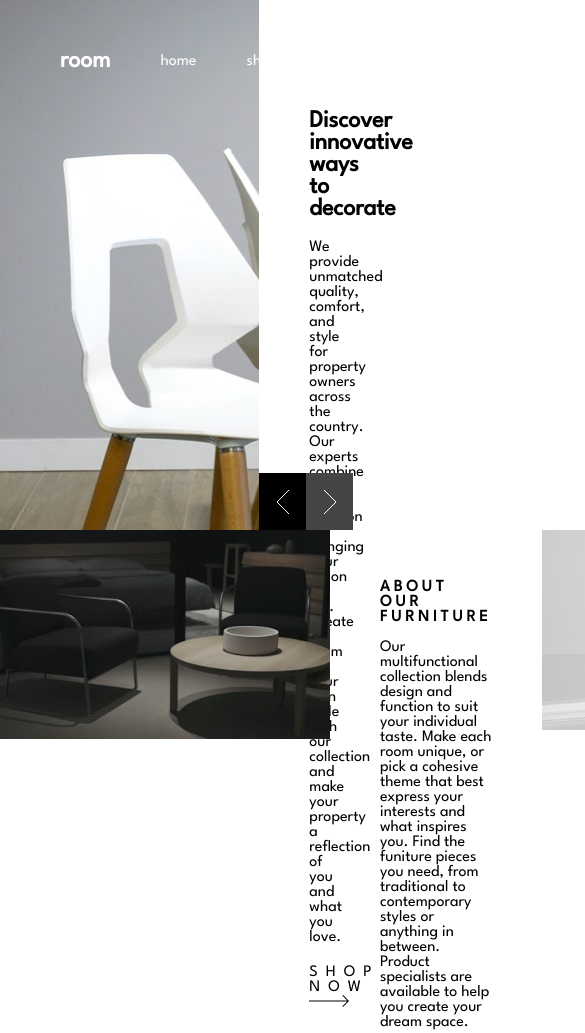
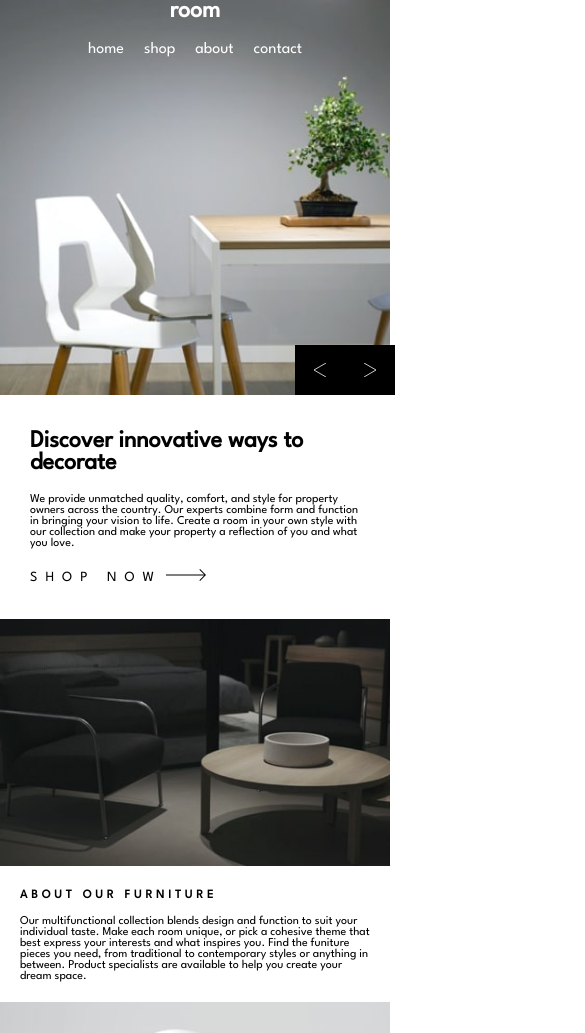
Before and after one commit to InspiredByWill/02_social_proof, a plain HTML site: page index.html in a window 390 px wide. Shown: the top 1033 px of the page, 585 px wide, since content can reach past the window. Drawn offline with Linux system fonts and the light colour scheme.

Commit message:
second commit

```diff
--- a/class_assignment.css
+++ b/class_assignment.css
@@ -56,8 +56,9 @@ nav li a {
     align-content: center;
     margin: 110px 50px 0px 50px;
 }
-.shop {
+.shop a {
     letter-spacing: 8px;
+    color: #000;
 }
 .angles {
     display: flex;
@@ -91,36 +92,49 @@ nav li a {
     letter-spacing: 4px;
     font-weight: 600;
 }
-@media (max-width: 375px) {
+@media (max-width: 640px) {
     body {
         width: 100%;
         font-family: 'League Spartan', sans-serif;
+        position: relative;
     }
     .top {
         flex-direction: column;
     }
     .left {
         background: url(Image/White\ chair\ and\ table\ \(\ mobile\ view\).jpg);
-        width: 100%;
-        height: 360px;
+        background-size: 100% 100%;
+        height: 395px;
+        max-height: 615px;
     }
     nav {
-        flex-wrap: wrap;
+        flex-direction: column;
         position: unset;
+        align-items: unset;
+    }
+    nav li a {
+        justify-items: center;
+        margin: 0px 10px 0px 10px;
+    }
+    .list {
+        justify-content: center;
+        margin-top: 20px;
     }
     .logo {
-        top: 50px;
-        left: 45%;
+        text-align: center;
     }
     .angles {
-        top: 310px;
-        left: 274px;
+        position: absolute;
+        top: 345px;
+        left: 75.7%;
         height: 50px;
     }
     .angle_left, .angle_right {
         background-color: var(--Black);
         width: 50px;
         padding: 18px;
+
+
     }
     .right {
         height: unset;
@@ -133,12 +147,13 @@ nav li a {
     }
     .down {
         flex-direction: column;
+        margin: unset;
     }
     .down img {
         max-width: 100%;
     }
     .about {
-        margin: 35px 30px 35px 30px;
+        margin: 20px;
         padding: unset;
         font-size: 12px;
     }
@@ -152,4 +167,7 @@ nav li a {
         font-size: 14px;
         font-weight: 500;
     }
+      .black, .white {
+        width: 100%;
+    }
 }
--- a/index.html
+++ b/index.html
@@ -15,7 +15,7 @@
         <div class="left">
             <nav>
                 <h2 class="logo">room</h2>
-                <ul>
+                <ul class="list">
                     <li><a href="">home</a></li>
                     <li><a href="">shop</a></li>
                     <li><a href="">about</a></li>
@@ -27,7 +27,7 @@
             <div class="heading">
                 <h1 class="dicover">Discover innovative ways to decorate</h1>
                 <p class="mission">We provide unmatched quality, comfort, and style for property owners across the country. Our experts combine form and function in bringing your vision to life. Create a room in your own style with our collection and make your property a reflection of you and what you love.</p>
-                <p class="shop">SHOP NOW <img src="Image/icon-arrow.svg" alt=""></i></p>
+                <p class="shop"><a href="#">SHOP NOW</a> <img src="Image/icon-arrow.svg" alt=""></i></p>
             </div>
             <div class="angles">
                 <img class="angle_left" src="Image/icon-angle-left.svg" alt="">
@@ -37,14 +37,14 @@
     </section>
     <sectiion class="down">
         <div>
-            <img src="Image/Black chair and table.jpg" alt="">
+            <img class="black" src="Image/Black chair and table.jpg" alt="">
         </div>
         <div class="about">
             <h4 class="our">ABOUT OUR FURNITURE</h4>
             <p>Our multifunctional collection blends design and function to suit your individual taste. Make each room unique, or pick a cohesive theme that best express your interests and what inspires you. Find the funiture pieces you need, from traditional to contemporary styles or anything in between. Product specialists are available to help you create your dream space.</p>
         </div>
-        <div class="white">
-            <img src="Image/White chair.jpg" alt="">
+        <div>
+            <img class="white" src="Image/White chair.jpg" alt="">
         </div>
     </sectiion>
 </body>
```
